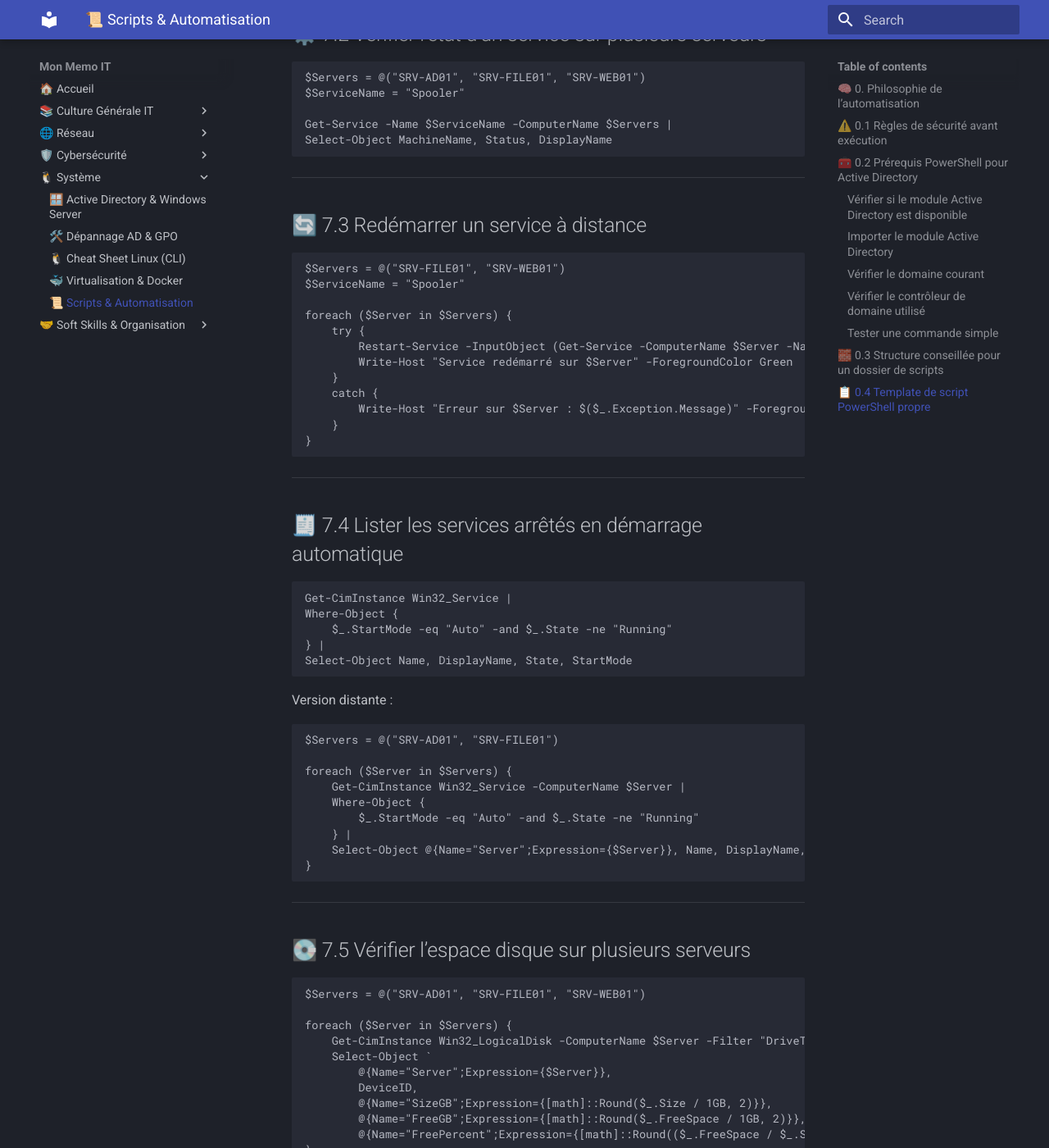
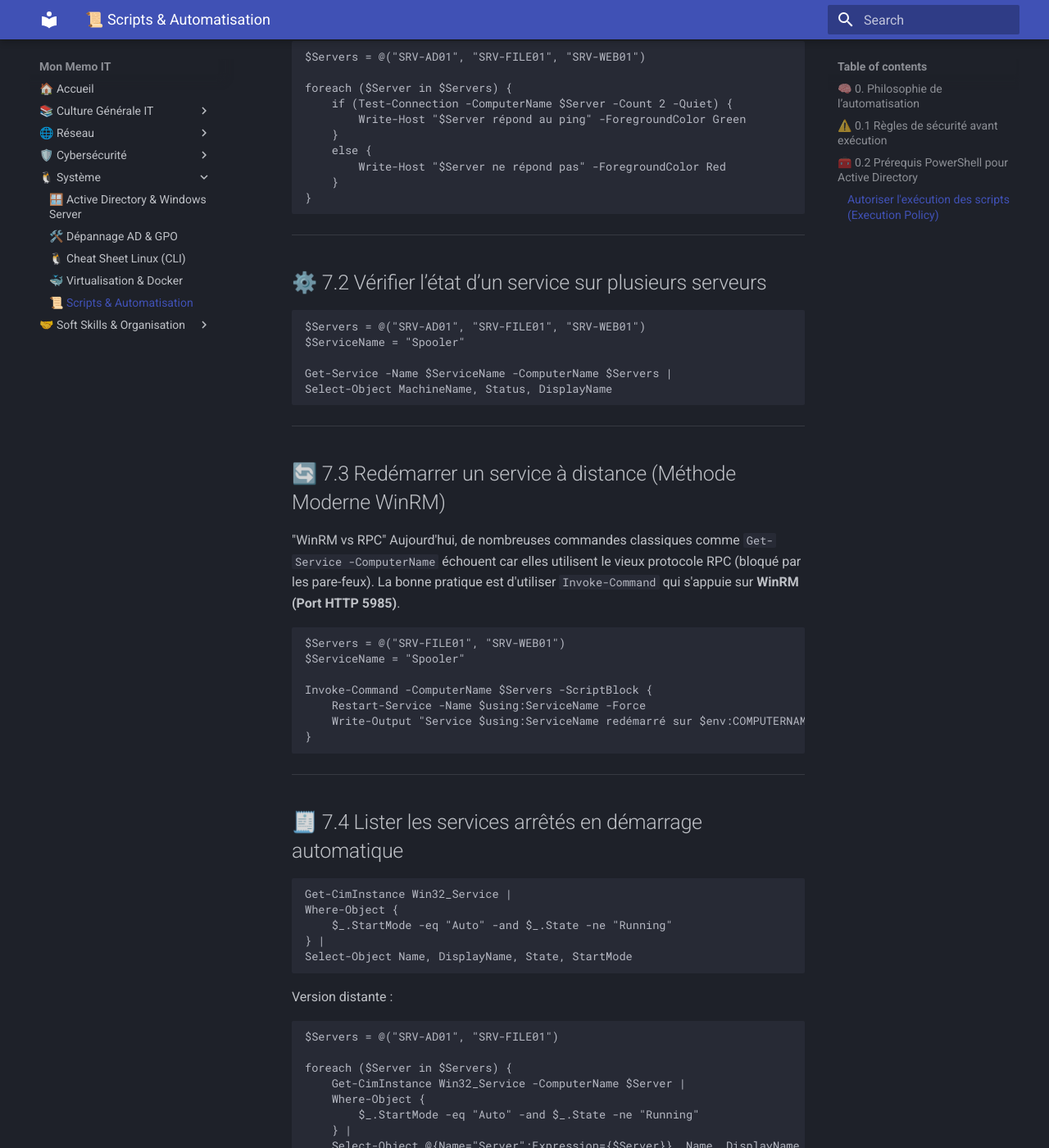
Before and after one commit to Shadowhats/mon-wiki, an MkDocs documentation site: the page built from docs/sys/scripts.md, in a window 1280 px wide and 1400 px high, scrolled down 29150 px. Shown: the whole window at 82% size. Built offline with MkDocs 1.6.1 and Material for MkDocs 9.7.7, drawn with Linux system fonts in a browser that asks for light colours; some of the changed text lies outside the part shown.

Commit message:
update scripts.md

````diff
--- a/docs/sys/scripts.md
+++ b/docs/sys/scripts.md
@@ -50,6 +50,9 @@ Bonnes pratiques :
 ---
 
 ## 🧰 0.2 Prérequis PowerShell pour Active Directory
+### Autoriser l'exécution des scripts (Execution Policy)
+# Par défaut, Windows bloque les scripts. À exécuter une fois en mode Administrateur :
+Set-ExecutionPolicy RemoteSigned -Scope CurrentUser -Force
 
 Sur un poste d’administration, il faut installer les outils RSAT.
 
@@ -332,7 +335,8 @@ Alex,Bernard,abernard,P@ssw0rd123!,"OU=IT,OU=Utilisateurs,DC=studi,DC=srv",IT,Te
 ---
 
 ## 👥 2.2 Création massive d’utilisateurs depuis CSV
-
+⚠️ "Sécurité des mots de passe"
+    Ce script lit les mots de passe en clair depuis un CSV. **Supprimez impérativement le fichier CSV** de votre serveur une fois le script terminé pour éviter une faille critique.
 ```powershell
 Import-Module ActiveDirectory
 
@@ -1445,20 +1449,19 @@ Select-Object MachineName, Status, DisplayName
 
 ---
 
-## 🔄 7.3 Redémarrer un service à distance
+## 🔄 7.3 Redémarrer un service à distance (Méthode Moderne WinRM)
+
+"WinRM vs RPC"
+    Aujourd'hui, de nombreuses commandes classiques comme `Get-Service -ComputerName` échouent car elles utilisent le vieux protocole RPC (bloqué par les pare-feux).
+    La bonne pratique est d'utiliser `Invoke-Command` qui s'appuie sur **WinRM (Port HTTP 5985)**.
 
 ```powershell
 $Servers = @("SRV-FILE01", "SRV-WEB01")
 $ServiceName = "Spooler"
 
-foreach ($Server in $Servers) {
-    try {
-        Restart-Service -InputObject (Get-Service -ComputerName $Server -Name $ServiceName) -Force
-        Write-Host "Service redémarré sur $Server" -ForegroundColor Green
-    }
-    catch {
-        Write-Host "Erreur sur $Server : $($_.Exception.Message)" -ForegroundColor Red
-    }
+Invoke-Command -ComputerName $Servers -ScriptBlock {
+    Restart-Service -Name $using:ServiceName -Force
+    Write-Output "Service $using:ServiceName redémarré sur $env:COMPUTERNAME"
 }
 ```
 
````
